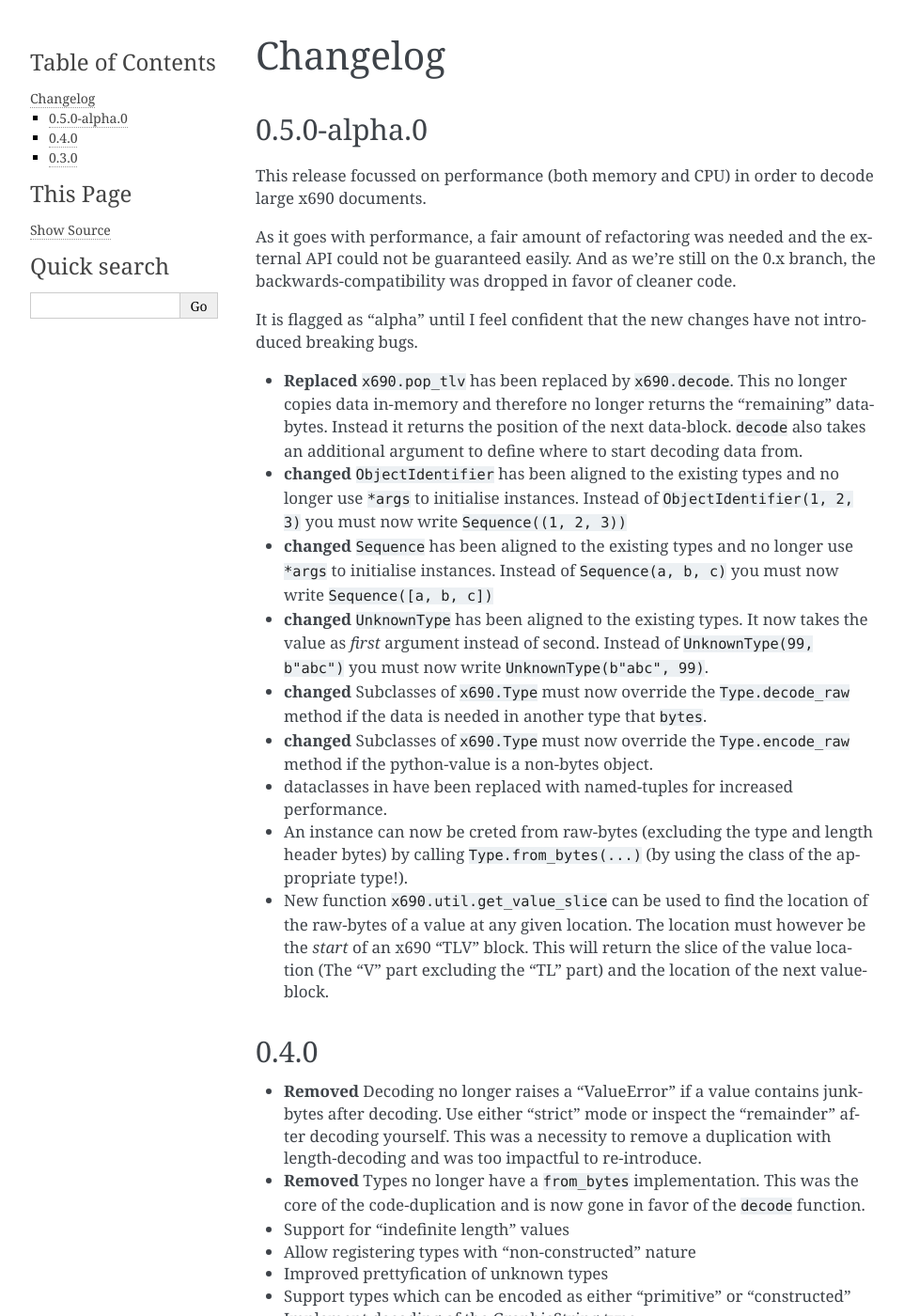
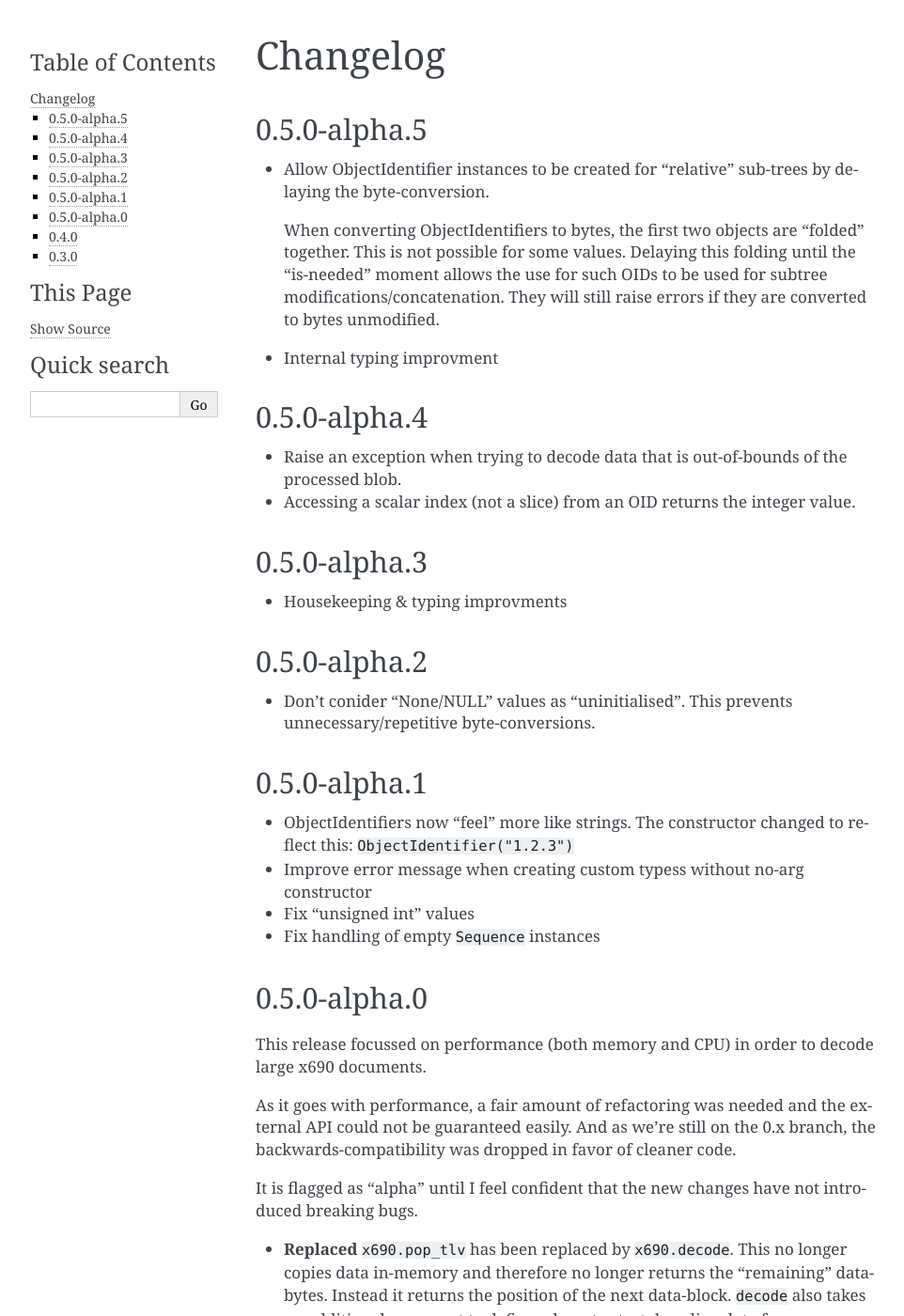
Before and after one commit to exhuma/x690, a Sphinx documentation site: the page built from docs/changelog.rst, in a window 1280 px wide and 1400 px high. Shown: the whole window at 94% size, without its empty margins (148-1110 px from the left). Built offline with Sphinx 7.4.7, drawn with Linux system fonts in a browser that asks for light colours; pages that are not in the unit, such as notebooks, are missing from menus.

Commit message:
Version bumped to 0.5.0-alpha.5

```diff
--- a/docs/changelog.rst
+++ b/docs/changelog.rst
@@ -1,5 +1,47 @@
 Changelog
 =========
+
+0.5.0-alpha.5
+-------------
+
+* Allow ObjectIdentifier instances to be created for "relative" sub-trees by
+  delaying the byte-conversion.
+
+  When converting ObjectIdentifiers to bytes, the first two objects are
+  "folded" together. This is not possible for some values. Delaying this
+  folding until the "is-needed" moment allows the use for such OIDs to be used
+  for subtree modifications/concatenation.  They will still raise errors if
+  they are converted to bytes unmodified.
+
+* Internal typing improvment
+
+
+0.5.0-alpha.4
+-------------
+
+* Raise an exception when trying to decode data that is out-of-bounds of the
+  processed blob.
+* Accessing a scalar index (not a slice) from an OID returns the integer value.
+
+0.5.0-alpha.3
+-------------
+
+* Housekeeping & typing improvments
+
+0.5.0-alpha.2
+-------------
+
+* Don't conider "None/NULL" values as "uninitialised". This prevents
+  unnecessary/repetitive byte-conversions.
+
+0.5.0-alpha.1
+-------------
+
+* ObjectIdentifiers now "feel" more like strings. The constructor changed to
+  reflect this: ``ObjectIdentifier("1.2.3")``
+* Improve error message when creating custom typess without no-arg constructor
+* Fix "unsigned int" values
+* Fix handling of empty ``Sequence`` instances
 
 0.5.0-alpha.0
 -------------
--- a/pyproject.toml
+++ b/pyproject.toml
@@ -18,7 +18,7 @@ max-line-length = "80"
 
 [tool.poetry]
 name = "x690"
-version = "0.5.0-alpha.4"
+version = "0.5.0-alpha.5"
 description = "Pure Python X.690 implementation"
 authors = ["Michel Albert <michel@albert.lu>"]
 license = "MIT"
```
